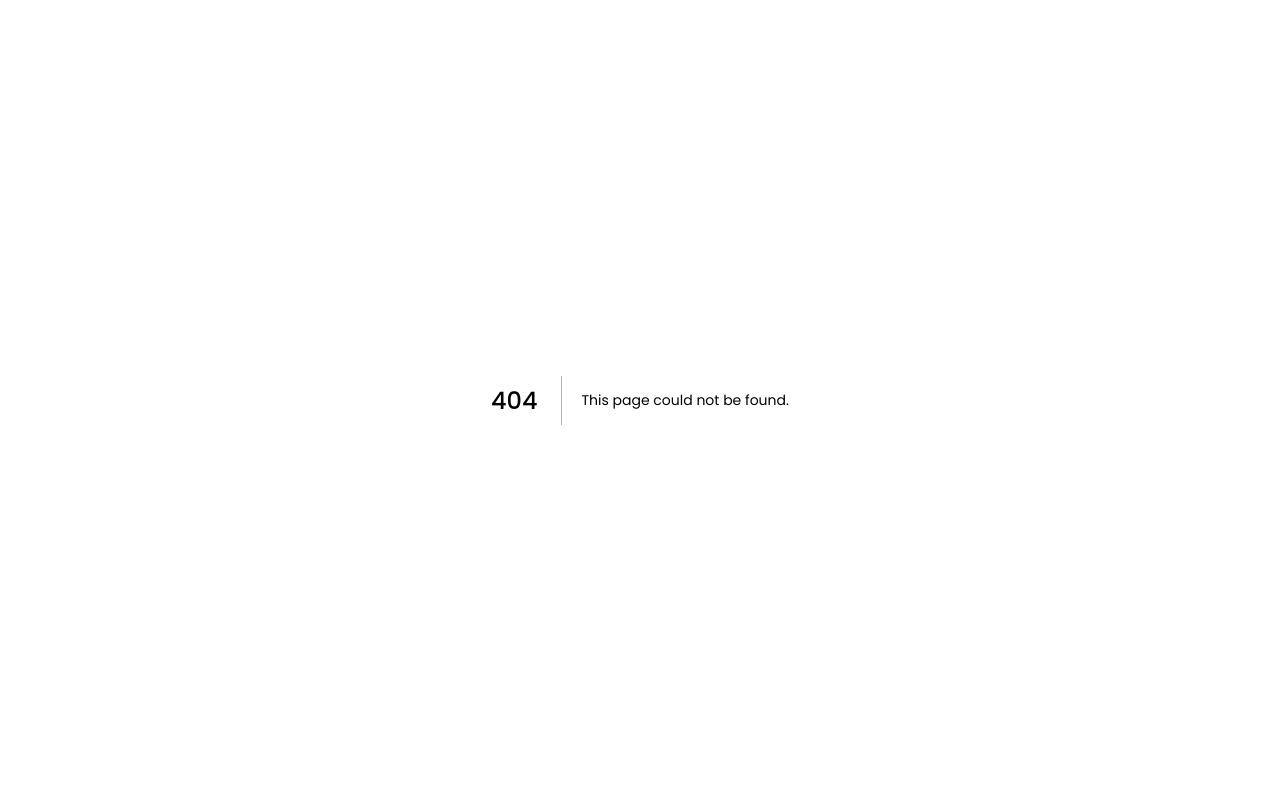
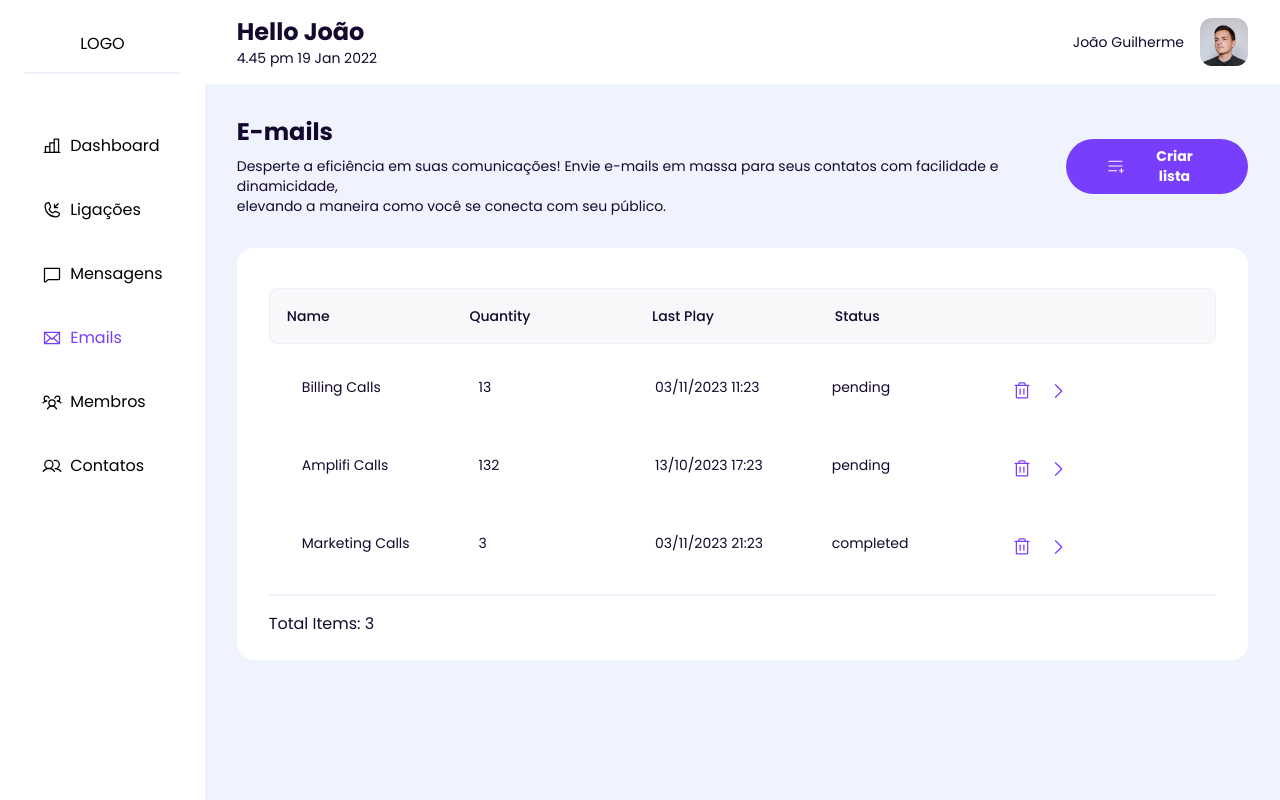
Before and after one commit to 4codingg/callflow-frontend, a Next.js app: page /emails in a window 1280 px wide. Before the commit this address had no page. Built offline with nearby package versions, Linux system fonts and the light colour scheme.

Commit message:
feat: criando rota mensage e e-mail + alterações iniciais

```diff
--- /dev/null
+++ b/src/pageTemplates/EmailsTemplates/index.tsx
@@ -0,0 +1,51 @@
+import {
+  Heading,
+  HeadingSizeVariant,
+  LayoutWithSidebar,
+  Paragraph,
+  Table,
+} from "@/components";
+import { Button, ButtonSizeVariant } from "@/components/Button";
+import { CONTENT_CALLS } from "@/constants/contentCalls";
+import { useRouter } from "next/router";
+import { ListPlus } from "phosphor-react";
+
+export const EmailsTemplate = () => {
+  const router = useRouter();
+
+  const handleAccessItem = (id: string) => {
+    router.push("/calls/" + id);
+  };
+  return (
+    <>
+      <LayoutWithSidebar hiddenInput={true}>
+        <header className="flex justify-between items-center">
+          <div className="flex flex-col">
+            <Heading size={HeadingSizeVariant.Medium}>E-mails</Heading>
+            <Paragraph className="mt-2">
+              Desperte a eficiência em suas comunicações! Envie e-mails em massa
+              para seus contatos com facilidade e dinamicidade,
+            </Paragraph>
+            <Paragraph>
+              elevando a maneira como você se conecta com seu público.
+            </Paragraph>
+          </div>
+          <Button
+            leftIcon={<ListPlus size={20} color="#FFF" />}
+            size={ButtonSizeVariant.Small}
+            onClick={() => router.push("/calls/create")}
+          >
+            Criar lista
+          </Button>
+        </header>
+        <div className="mt-8 flex w-full">
+          <Table
+            content={CONTENT_CALLS}
+            handleAccessItem={handleAccessItem}
+            disableEditItem
+          />
+        </div>
+      </LayoutWithSidebar>
+    </>
+  );
+};
--- a/src/pageTemplates/CallsTemplate/index.tsx
+++ b/src/pageTemplates/MessagesTemplate/index.tsx
@@ -1,29 +1,27 @@
 import {
+  LayoutWithSidebar,
   Heading,
-  HeadingSizeVariant,
-  LayoutWithSidebar,
   Paragraph,
   Table,
-} from '@/components';
-import { Button, ButtonSizeVariant } from '@/components/Button';
-import { CONTENT_CALLS } from '@/constants/contentCalls';
-import { useRouter } from 'next/router';
-import { ListPlus } from 'phosphor-react';
+  HeadingSizeVariant,
+} from "@/components";
+import { Button, ButtonSizeVariant } from "@/components/Button";
+import { CONTENT_CALLS } from "@/constants/contentCalls";
+import { useRouter } from "next/router";
+import { ListPlus } from "phosphor-react";
 
-export const CallsTemplate = () => {
+export const MessagesTemplate = () => {
   const router = useRouter();
-
   const handleAccessItem = (id: string) => {
-    router.push('/calls/' + id);
+    router.push("/calls/" + id);
   };
-
   return (
     <LayoutWithSidebar hiddenInput={true}>
       <header className="flex justify-between items-center">
         <div className="flex flex-col">
-          <Heading size={HeadingSizeVariant.Medium}>Ligações</Heading>
+          <Heading size={HeadingSizeVariant.Medium}>Mensagens</Heading>
           <Paragraph className="mt-2">
-            Desperte a eficiência em suas comunicações! Envie ligações em massa
+            Desperte a eficiência em suas comunicações! Envie mensagens em massa
             para seus contatos com facilidade e dinamicidade,
           </Paragraph>
           <Paragraph>
@@ -33,7 +31,7 @@ export const CallsTemplate = () => {
         <Button
           leftIcon={<ListPlus size={20} color="#FFF" />}
           size={ButtonSizeVariant.Small}
-          onClick={() => router.push('/calls/create')}
+          onClick={() => router.push("/calls/create")}
         >
           Criar lista
         </Button>
--- /dev/null
+++ b/src/pages/emails/index.tsx
@@ -0,0 +1,5 @@
+import { EmailsTemplate } from "@/pageTemplates/EmailsTemplates";
+
+const Emails = () => <EmailsTemplate />;
+
+export default Emails;
--- /dev/null
+++ b/src/pages/messages/index.tsx
@@ -0,0 +1,5 @@
+import { MessagesTemplate } from "@/pageTemplates/MessagesTemplate";
+
+const Messages = () => <MessagesTemplate />;
+
+export default Messages;
```
Also changed, not shown: 2 other files (tests, documents, lock files or other folders).
